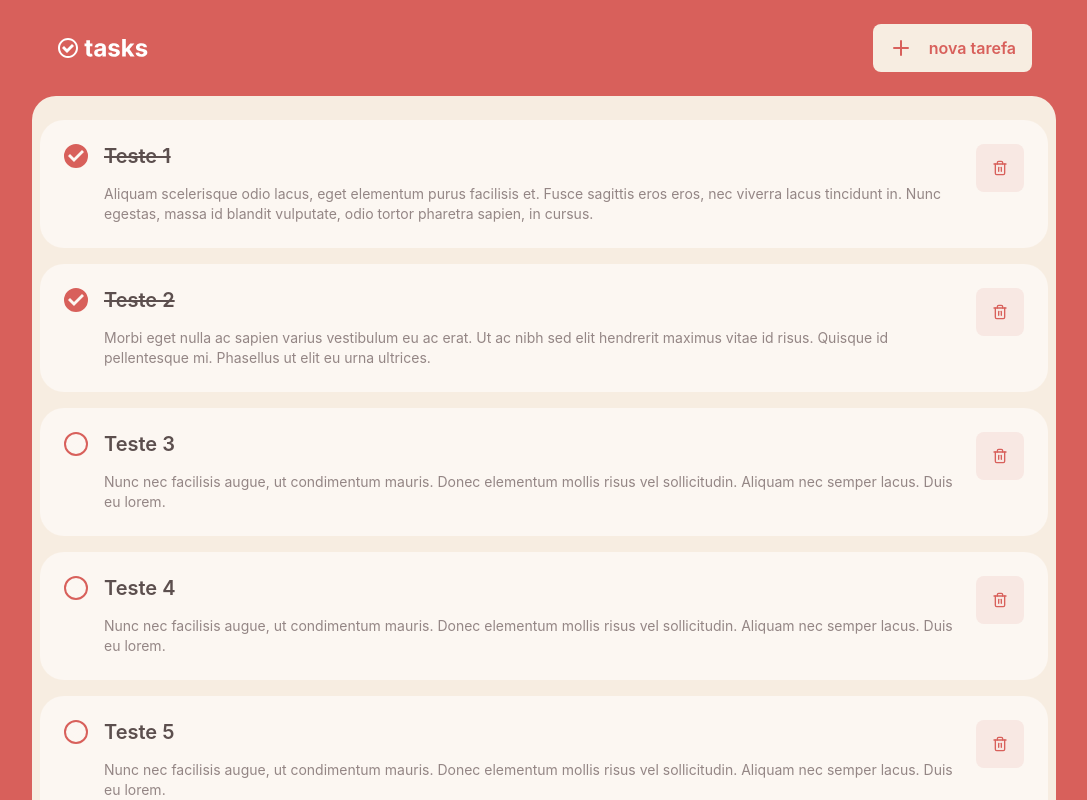
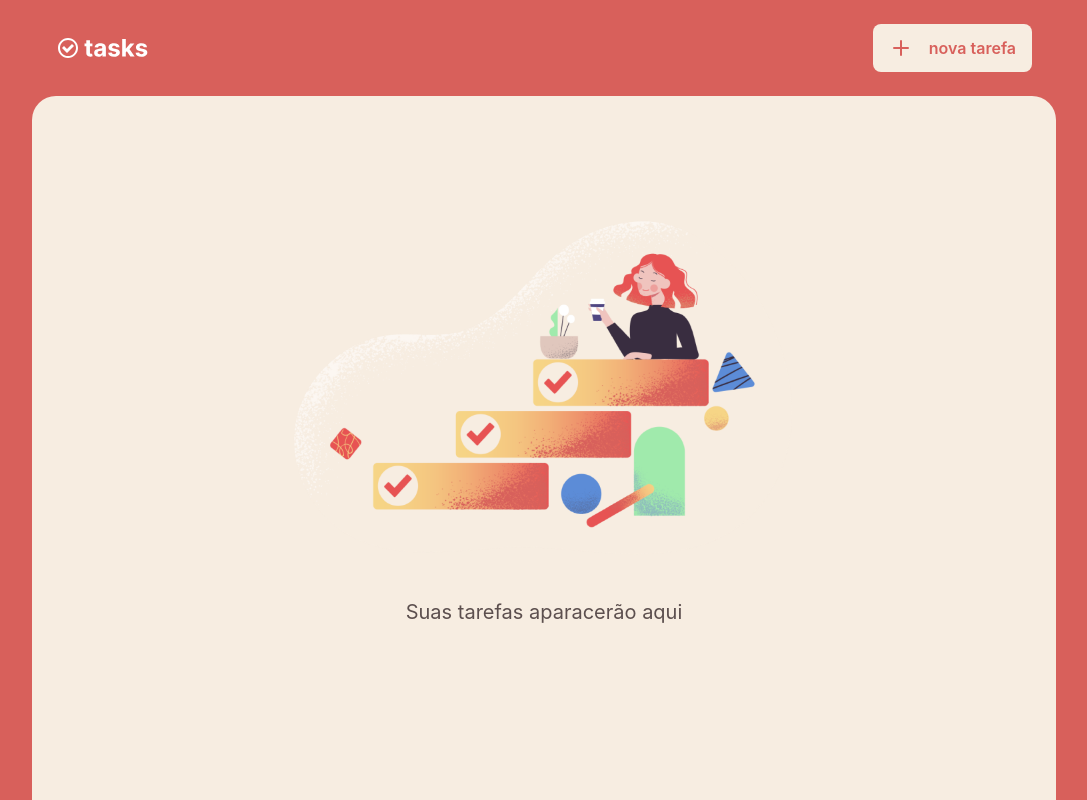
Before and after one commit to mluizvitor/tasks, a React (Create React App) app: page / in a window 1280 px wide. Shown: the whole page, without its empty margins (96-1183 px from the left). Built offline with nearby package versions, Linux system fonts and the light colour scheme.

Commit message:
TaskList exibe, exclui e marca usando hooks

```diff
--- a/src/components/TaskList/index.tsx
+++ b/src/components/TaskList/index.tsx
@@ -1,68 +1,19 @@
-import { FiEdit3, FiTrash2 } from "react-icons/fi";
+import { FiTrash2 } from "react-icons/fi";
 import { Container, ListItem, EmptyPage } from "./styles";
 
 import emptyImg from "../../assets/empty.png";
 import { Button } from "../Button";
-import { useState } from "react";
-
-interface Task {
-  id: string | number;
-  title: string;
-  description: string;
-  isCompleted: boolean;
-}
+import { useTasks } from "../../hooks/useTasks";
 
 export function TaskList() {
-  const tasksListFixed: Task[] = [
-    {
-      id: 1,
-      title: "Teste 1",
-      description:
-        "Aliquam scelerisque odio lacus, eget elementum purus facilisis et. Fusce sagittis eros eros, nec viverra lacus tincidunt in. Nunc egestas, massa id blandit vulputate, odio tortor pharetra sapien, in cursus.",
-      isCompleted: true,
-    },
-    {
-      id: 2,
-      title: "Teste 2",
-      description:
-        "Morbi eget nulla ac sapien varius vestibulum eu ac erat. Ut ac nibh sed elit hendrerit maximus vitae id risus. Quisque id pellentesque mi. Phasellus ut elit eu urna ultrices.",
-      isCompleted: true,
-    },
-    {
-      id: 3,
-      title: "Teste 3",
-      description:
-        "Nunc nec facilisis augue, ut condimentum mauris. Donec elementum mollis risus vel sollicitudin. Aliquam nec semper lacus. Duis eu lorem.",
-      isCompleted: false,
-    },
-    {
-      id: 4,
-      title: "Teste 4",
-      description:
-        "Nunc nec facilisis augue, ut condimentum mauris. Donec elementum mollis risus vel sollicitudin. Aliquam nec semper lacus. Duis eu lorem.",
-      isCompleted: false,
-    },
-    {
-      id: 5,
-      title: "Teste 5",
-      description:
-        "Nunc nec facilisis augue, ut condimentum mauris. Donec elementum mollis risus vel sollicitudin. Aliquam nec semper lacus. Duis eu lorem.",
-      isCompleted: false,
-    },
-  ];
+  const { taskList, deleteTask, toggleTask } = useTasks();
 
-  const [taskList, setTaskList] = useState(tasksListFixed);
-
-  function handleDeleteTask(taskId: string | number) {
-    return setTaskList(taskList.filter((task) => task.id !== taskId));
+  function handleDeleteTask(taskId: string) {
+    deleteTask(taskId);
   }
 
-  function handleToggleTask(taskId: string | number) {
-    let newTaskList = taskList.map((task) =>
-      task.id === taskId ? { ...task, isCompleted: !task.isCompleted } : task
-    );
-
-    setTaskList(newTaskList);
+  function handleToggleTask(taskId: string) {
+    toggleTask(taskId);
   }
 
   return (
```
